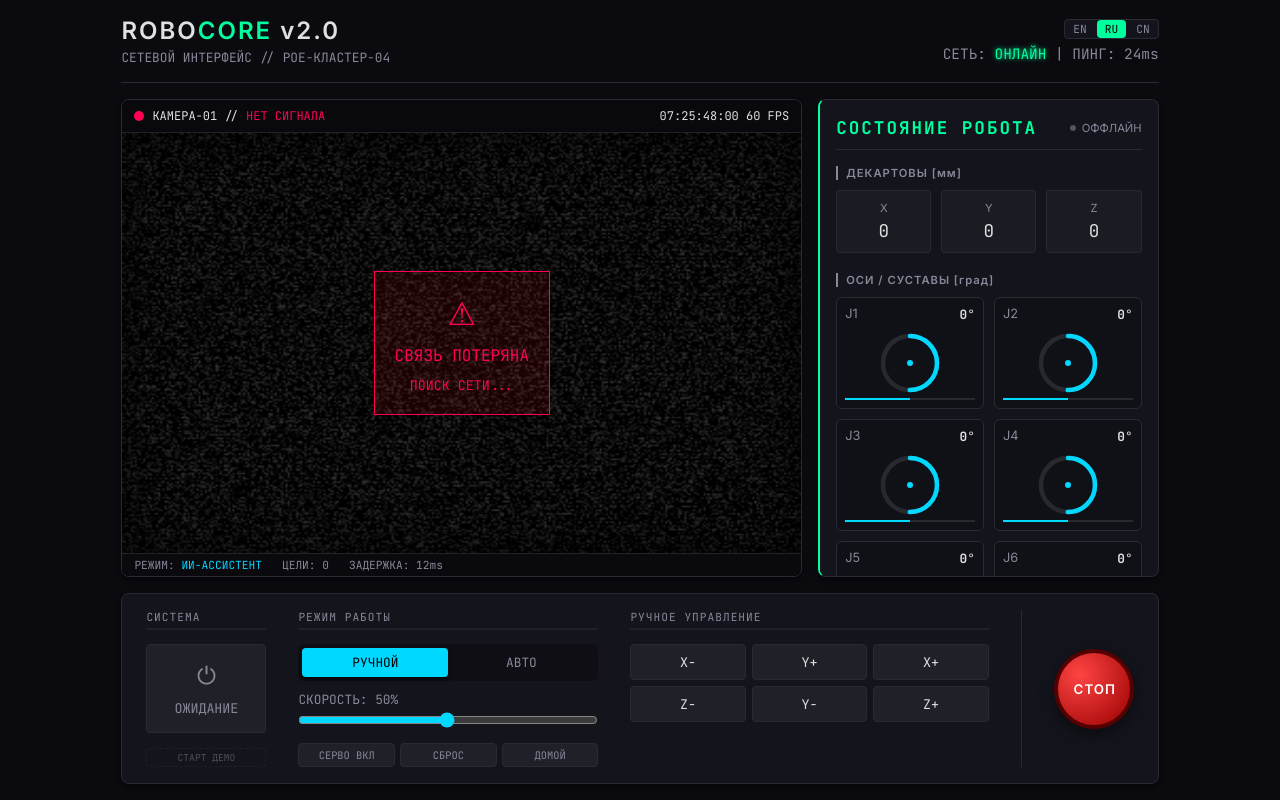
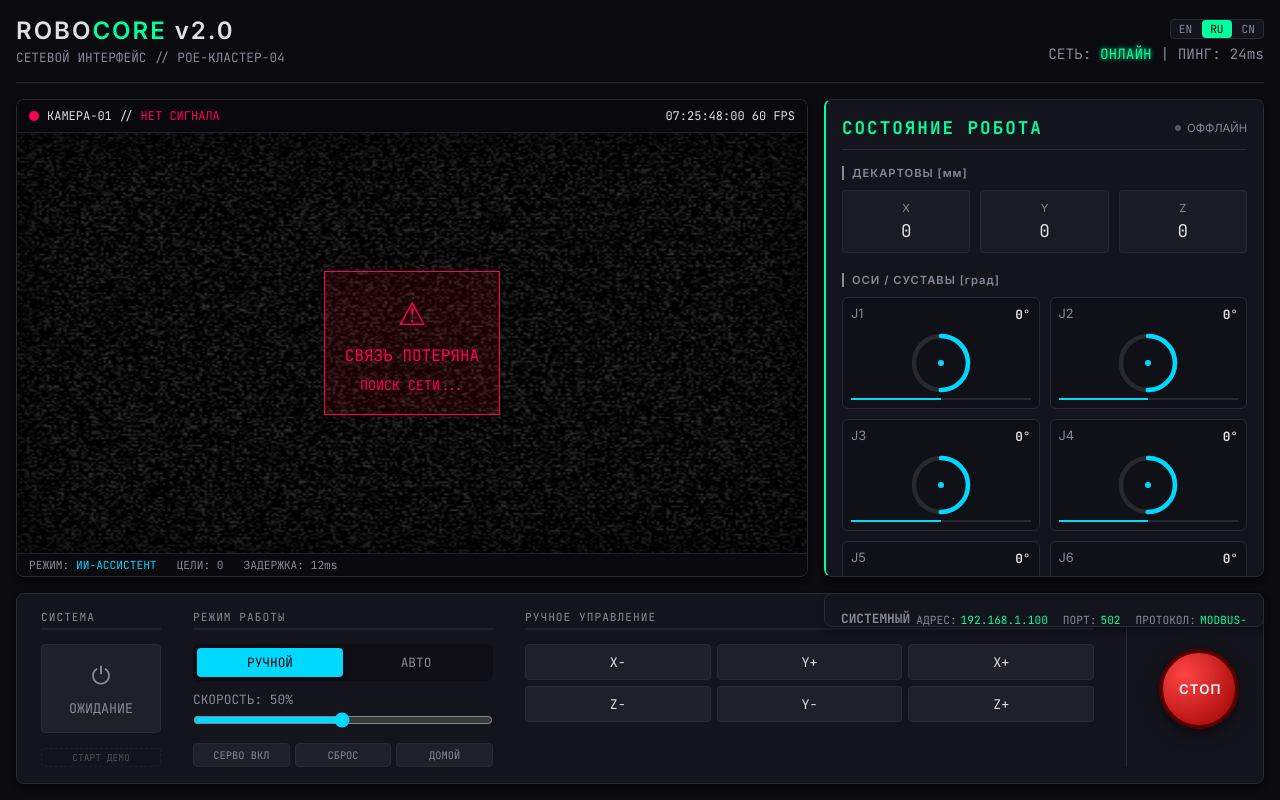
Before and after one commit to digitalfuture/robo-code, a Vue app: page / in a window 1280 px wide. Built offline with nearby package versions, Linux system fonts and the light colour scheme.

Commit message:
feat: add connection info, shared system logs, and command tracking

```diff
--- a/src/App.vue
+++ b/src/App.vue
@@ -56,10 +56,16 @@ const langs: Language[] = ['EN', 'RU', 'CN'];
   display: flex;
   flex-direction: column;
   height: 100vh;
+  width: 100%;
   padding: 1rem;
   gap: 1rem;
-  max-width: 1600px;
-  margin: 0 auto;
+  margin: 0;
+  box-sizing: border-box;
+
+  @media (max-width: 1200px) {
+    padding: 0.5rem;
+    gap: 0.5rem;
+  }
 }
 
 header {
@@ -116,9 +122,15 @@ header {
 .dashboard-grid {
   flex-grow: 1;
   display: grid;
-  grid-template-columns: 2fr 1fr;
+  grid-template-columns: 1.8fr 1fr;
   gap: 1rem;
-  min-height: 0; /* Important for scroll */
+  min-height: 0;
+
+  @media (max-width: 1024px) {
+    grid-template-columns: 1fr;
+    overflow-y: auto;
+    padding-right: 5px; /* Space for scrollbar if stacked */
+  }
 }
 
 .main-view {
--- a/src/assets/main.scss
+++ b/src/assets/main.scss
@@ -6,7 +6,9 @@
   --color-panel: #14141d;
   --color-border: #2a2a35;
   --color-primary: #00ff9d; /* Neon Green */
+  --color-primary-rgb: 0, 255, 157;
   --color-danger: #ff0055; /* Neon Red */
+  --color-danger-rgb: 255, 0, 85;
   --color-info: #00d9ff; /* Cyan */
   --color-warning: #ffcc00;
   --color-text: #e0e0e0;
@@ -30,6 +32,7 @@ body {
   color: var(--color-text);
   font-family: var(--font-main);
   height: 100vh;
+  width: 100vw;
   overflow: hidden;
   -webkit-font-smoothing: antialiased;
 }
@@ -39,6 +42,37 @@ body {
   width: 100%;
   display: flex;
   flex-direction: column;
+}
+
+/* Custom Styled Scrollbars */
+* {
+  &::-webkit-scrollbar {
+    width: 6px;
+    height: 6px;
+  }
+
+  &::-webkit-scrollbar-track {
+    background: rgba(0, 0, 0, 0.2);
+    border-radius: 10px;
+  }
+
+  &::-webkit-scrollbar-thumb {
+    background: var(--color-border);
+    border-radius: 10px;
+    border: 1px solid rgba(255, 255, 255, 0.05);
+    transition: background 0.2s ease;
+
+    &:hover {
+      background: var(--color-primary);
+      box-shadow: 0 0 10px var(--color-primary);
+    }
+  }
+}
+
+/* For Firefox */
+* {
+  scrollbar-width: thin;
+  scrollbar-color: var(--color-border) rgba(0, 0, 0, 0.2);
 }
 
 /* Utilities */
--- a/src/components/ConsoleLog.vue
+++ b/src/components/ConsoleLog.vue
@@ -1,27 +1,12 @@
 <script setup lang="ts">
-import { ref, onMounted, nextTick } from 'vue';
+import { ref, onMounted, nextTick, watch } from 'vue';
 import { t } from '../services/i18n';
+import { robotService } from '../services/robotState';
 
-interface Log {
-  id: number;
-  time: string;
-  type: 'info' | 'warn' | 'error' | 'success';
-  msg: string;
-}
+const logContainer = ref<HTMLElement | null>(null);
+const state = robotService.state;
 
-const logs = ref<Log[]>([]);
-const logContainer = ref<HTMLElement | null>(null);
-
-const addLog = (msg: string, type: Log['type'] = 'info') => {
-  const now = new Date();
-  logs.value.push({
-    id: Date.now(),
-    time: now.toLocaleTimeString(),
-    type,
-    msg
-  });
-  if (logs.value.length > 50) logs.value.shift();
-
+const scrollToBottom = () => {
   nextTick(() => {
     if (logContainer.value) {
       logContainer.value.scrollTop = logContainer.value.scrollHeight;
@@ -29,37 +14,46 @@ const addLog = (msg: string, type: Log['type'] = 'info') => {
   });
 };
 
+watch(() => state.logs.length, scrollToBottom);
+
 onMounted(() => {
-  // Simulate logs
-  addLog(t('log.init'), 'success');
-  addLog(t('log.connecting'), 'info');
-  addLog(t('log.waiting'), 'warn');
-  setTimeout(() => addLog(t('log.connected'), 'success'), 1000);
-
-  setInterval(() => {
-    if (Math.random() > 0.6) {
-      const msgs: { t: Log['type']; m: string }[] = [
-        { t: 'info', m: 'POSITION UPDATE [0x1404]' },
-        { t: 'success', m: 'AI CORRECT [OK]' },
-        { t: 'warn', m: 'LATENCY > 50ms' },
-        { t: 'info', m: 'SCANNING...' }
-      ];
-      const randomIndex = Math.floor(Math.random() * msgs.length);
-      const item = msgs[randomIndex];
-      if (item) {
-        addLog(item.m, item.t);
-      }
-    }
-  }, 1500);
+  scrollToBottom();
+  if (state.logs.length === 0) {
+    robotService.addLog(t('log.init'), 'success');
+  }
 });
 </script>
 
 <template>
   <div class="console-log panel">
-    <h3 class="title mono">{{ t('log.title') }}</h3>
+    <div class="console-header">
+      <h3 class="title mono">{{ t('log.title') }}</h3>
+
+      <div class="connection-details mono">
+        <div class="detail-item">
+          <span class="label">{{ t('log.address') }}:</span>
+          <span class="value">{{ state.connection.address }}</span>
+        </div>
+        <div class="detail-item">
+          <span class="label">{{ t('log.port') }}:</span>
+          <span class="value">{{ state.connection.port }}</span>
+        </div>
+        <div class="detail-item">
+          <span class="label">{{ t('log.protocol') }}:</span>
+          <span class="value">{{ state.connection.protocol }}</span>
+        </div>
+      </div>
+    </div>
+
+    <div v-if="!state.isConnected" class="offline-overlay mono">
+      <div class="pulse-icon"></div>
+      <span>{{ t('log.no_connection') }}</span>
+    </div>
+
     <div class="logs-container mono" ref="logContainer">
-      <div v-for="log in logs" :key="log.id" class="log-entry" :class="log.type">
+      <div v-for="log in state.logs" :key="log.id" class="log-entry" :class="log.type">
         <span class="time">[{{ log.time }}]</span>
+        <span class="type-badge" v-if="log.type === 'cmd'">CMD</span>
         <span class="msg">{{ log.msg }}</span>
       </div>
     </div>
@@ -72,13 +66,61 @@ onMounted(() => {
   flex-direction: column;
   height: 100%;
   overflow: hidden;
+  position: relative;
+}
+
+.console-header {
+  display: flex;
+  justify-content: space-between;
+  align-items: center;
+  margin-bottom: 0.5rem;
+  border-bottom: 1px solid var(--color-border);
+  padding-bottom: 0.25rem;
 }
 
 .title {
   color: var(--color-text-dim);
   font-size: 0.8rem;
-  margin-bottom: 0.5rem;
-  border-bottom: 1px solid var(--color-border);
+  margin: 0;
+}
+
+.connection-details {
+  display: flex;
+  gap: 15px;
+  font-size: 0.7rem;
+
+  .detail-item {
+    display: flex;
+    gap: 4px;
+    .label { color: var(--color-text-dim); }
+    .value { color: var(--color-primary); }
+  }
+}
+
+.offline-overlay {
+  background: rgba(var(--color-danger-rgb), 0.1);
+  border: 1px solid var(--color-danger);
+  padding: 8px;
+  margin-bottom: 8px;
+  border-radius: 4px;
+  display: flex;
+  align-items: center;
+  gap: 10px;
+  font-size: 0.8rem;
+  color: var(--color-danger);
+
+  .pulse-icon {
+    width: 8px;
+    height: 8px;
+    background: var(--color-danger);
+    border-radius: 50%;
+    animation: pulse 1s infinite alternate;
+  }
+}
+
+@keyframes pulse {
+  from { opacity: 0.4; }
+  to { opacity: 1; }
 }
 
 .logs-container {
@@ -88,28 +130,37 @@ onMounted(() => {
   display: flex;
   flex-direction: column;
   gap: 4px;
-
-  &::-webkit-scrollbar {
-    width: 6px;
-  }
-  &::-webkit-scrollbar-track {
-    background: var(--color-bg);
-  }
-  &::-webkit-scrollbar-thumb {
-    background: var(--color-border);
-  }
+  scrollbar-width: thin;
+  scrollbar-color: var(--color-border) transparent;
 }
 
 .log-entry {
   display: flex;
   gap: 8px;
+  align-items: baseline;
 
   .time { color: var(--color-text-dim); width: 68px; flex-shrink: 0; }
-  .msg { white-space: nowrap; overflow: hidden; text-overflow: ellipsis; }
+  .msg {
+    white-space: pre-wrap;
+    word-break: break-all;
+  }
+
+  .type-badge {
+    font-size: 0.6rem;
+    padding: 0px 4px;
+    background: var(--color-border);
+    color: var(--color-text-dim);
+    border-radius: 2px;
+    line-height: normal;
+  }
 
   &.info .msg { color: var(--color-text); }
   &.warn .msg { color: var(--color-warning); }
   &.error .msg { color: var(--color-danger); }
   &.success .msg { color: var(--color-primary); }
+  &.cmd {
+    .msg { color: #00ffea; font-style: italic; }
+    .type-badge { background: #00ffea33; color: #00ffea; }
+  }
 }
 </style>
--- a/src/components/ControlPanel.vue
+++ b/src/components/ControlPanel.vue
@@ -26,6 +26,15 @@ const toggleDemo = () => {
 
 const setMode = (m: 'AUTO' | 'MANUAL') => {
   mode.value = m;
+  robotService.sendCommand('SET_MODE', { mode: m });
+};
+
+const handleJog = (axis: string) => {
+    robotService.sendCommand('JOG', { axis, speed: speed.value });
+};
+
+const handleAction = (action: string) => {
+    robotService.sendCommand(action);
 };
 </script>
 
@@ -69,9 +78,9 @@ const setMode = (m: 'AUTO' | 'MANUAL') => {
       </div>
 
       <div class="sub-actions">
-          <button class="sm-btn">{{ t('control.servo') }}</button>
-          <button class="sm-btn">{{ t('control.reset') }}</button>
-          <button class="sm-btn">{{ t('control.home') }}</button>
+          <button class="sm-btn" @click="handleAction('SERVO_ON')">{{ t('control.servo') }}</button>
+          <button class="sm-btn" @click="handleAction('RESET')">{{ t('control.reset') }}</button>
+          <button class="sm-btn" @click="handleAction('HOME')">{{ t('control.home') }}</button>
       </div>
     </div>
 
@@ -80,12 +89,12 @@ const setMode = (m: 'AUTO' | 'MANUAL') => {
       <div class="label-heading mono">{{ t('control.manualdata') }}</div>
 
       <div v-if="mode === 'MANUAL'" class="jog-grid">
-         <button class="jog-btn">X-</button>
-         <button class="jog-btn">Y+</button>
-         <button class="jog-btn">X+</button>
-         <button class="jog-btn">Z-</button>
-         <button class="jog-btn">Y-</button>
-         <button class="jog-btn">Z+</button>
+         <button class="jog-btn" @click="handleJog('X-')">X-</button>
+         <button class="jog-btn" @click="handleJog('Y+')">Y+</button>
+         <button class="jog-btn" @click="handleJog('X+')">X+</button>
+         <button class="jog-btn" @click="handleJog('Z-')">Z-</button>
+         <button class="jog-btn" @click="handleJog('Y-')">Y-</button>
+         <button class="jog-btn" @click="handleJog('Z+')">Z+</button>
       </div>
 
       <div v-else class="auto-msg mono">
@@ -96,7 +105,7 @@ const setMode = (m: 'AUTO' | 'MANUAL') => {
 
     <!-- Emergency Stop -->
     <div class="estop-wrapper">
-       <button class="estop-btn">
+       <button class="estop-btn" @click="handleAction('ESTOP')">
          <span>{{ t('control.stop') }}</span>
        </button>
     </div>
@@ -111,6 +120,12 @@ const setMode = (m: 'AUTO' | 'MANUAL') => {
   padding: 1rem 1.5rem;
   gap: 2rem;
   background: var(--color-panel);
+  flex-wrap: wrap;
+
+  @media (max-width: 1200px) {
+    gap: 1rem;
+    padding: 1rem;
+  }
 }
 
 .group {
--- a/src/components/RobotStatus.vue
+++ b/src/components/RobotStatus.vue
@@ -179,7 +179,7 @@ const getPropColor = (val: number) => {
 
 .joints-grid {
   display: grid;
-  grid-template-columns: 1fr 1fr; /* 2 columns */
+  grid-template-columns: repeat(auto-fill, minmax(140px, 1fr));
   gap: 10px;
 }
 
--- a/src/services/i18n.ts
+++ b/src/services/i18n.ts
@@ -64,6 +64,12 @@ const translations: Record<Language, Record<string, string>> = {
     'log.connecting': 'Connecting to Camera...',
     'log.waiting': 'Waiting for robot handshake...',
     'log.connected': 'Robot handshake successful',
+    'log.address': 'ADDRESS',
+    'log.port': 'PORT',
+    'log.protocol': 'PROTOCOL',
+    'log.sending': 'SENDING',
+    'log.received': 'RECEIVED',
+    'log.no_connection': 'OFFLINE: WAITING FOR LINK',
   },
   RU: {
     'header.subtitle': 'СЕТЕВОЙ ИНТЕРФЕЙС // POE-КЛАСТЕР-04',
@@ -111,6 +117,12 @@ const translations: Record<Language, Record<string, string>> = {
     'log.connecting': 'Подключение к камере (PoE)...',
     'log.waiting': 'Ожидание связи с контроллером...',
     'log.connected': 'Связь с роботом установлена',
+    'log.address': 'АДРЕС',
+    'log.port': 'ПОРТ',
+    'log.protocol': 'ПРОТОКОЛ',
+    'log.sending': 'ОТПРАВКА',
+    'log.received': 'ПРИЕМ',
+    'log.no_connection': 'ОФФЛАЙН: ОЖИДАНИЕ СВЯЗИ',
   },
   CN: {
     'header.subtitle': '网络接口 // POE-集群-04',
@@ -158,6 +170,12 @@ const translations: Record<Language, Record<string, string>> = {
     'log.connecting': '连接相机...',
     'log.waiting': '等待机器人握手...',
     'log.connected': '机器人连接成功',
+    'log.address': '地址',
+    'log.port': '端口',
+    'log.protocol': '协议',
+    'log.sending': '发送',
+    'log.received': '接收',
+    'log.no_connection': '离线: 等待连接',
   }
 };
 
--- a/src/services/robotState.ts
+++ b/src/services/robotState.ts
@@ -1,8 +1,20 @@
 import { reactive, readonly } from 'vue';
 
 // Define the shape of our robot state
+interface LogEntry {
+  id: number;
+  time: string;
+  type: 'info' | 'warn' | 'error' | 'success' | 'cmd';
+  msg: string;
+}
+
 interface RobotState {
   isConnected: boolean;
+  connection: {
+    address: string;
+    port: number;
+    protocol: string;
+  };
   mode: 'MANUAL' | 'AUTO';
   coordinates: {
     x: number;
@@ -16,37 +28,54 @@ interface RobotState {
   camera: {
     hasSignal: boolean;
     targets: any[];
-  }
+  };
+  logs: LogEntry[];
 }
 
 // Initial State - DISCONNECTED by default
 const state = reactive<RobotState>({
   isConnected: false,
+  connection: {
+    address: '192.168.1.100',
+    port: 502,
+    protocol: 'MODBUS-TCP'
+  },
   mode: 'MANUAL',
   coordinates: { x: 0, y: 0, z: 0, r: 0, p: 0, y_rot: 0 },
   joints: [0, 0, 0, 0, 0, 0],
   camera: {
     hasSignal: false,
     targets: []
-  }
+  },
+  logs: []
 });
 
 /**
  * Service to handle actual data flow.
- * Currently just a skeleton for the real connection.
  */
 export const robotService = {
   state: readonly(state),
 
+  addLog(msg: string, type: LogEntry['type'] = 'info') {
+    const now = new Date();
+    state.logs.push({
+      id: Date.now() + Math.random(),
+      time: now.toLocaleTimeString(),
+      type,
+      msg
+    });
+    if (state.logs.length > 100) state.logs.shift();
+  },
+
   connect() {
     if (state.isConnected) return;
 
-    // Connect to our Local Node.js Proxy (which bridges to Modbus TCP)
-    console.log(`[Service] Connecting to Proxy at ws://localhost:3000...`);
+    this.addLog(`Connecting to Proxy at ws://localhost:3000...`, 'info');
     const ws = new WebSocket('ws://localhost:3000');
 
     ws.onopen = () => {
-        console.log('[Service] Proxy Connected');
+        this.addLog('Proxy Connected', 'success');
+        this.addLog(`Handshaking with Robot at ${state.connection.address}:${state.connection.port}...`, 'info');
         state.isConnected = true;
     };
 
@@ -55,7 +84,7 @@ export const robotService = {
             const data = JSON.parse(event.data);
 
             if (data.type === 'STATUS') {
-                // state.isConnected = data.connected; // Proxy tells us if IT is connected to robot
+                // state.isConnected = data.connected;
             }
             if (data.type === 'TELEMETRY') {
                 state.coordinates = data.coords || state.coordinates;
@@ -67,32 +96,34 @@ export const robotService = {
     };
 
     ws.onclose = () => {
-        console.log('[Service] Proxy Disconnected');
+        this.addLog('Proxy Disconnected', 'error');
         state.isConnected = false;
     };
-
-    // Store WS instance if needed for sending commands
-    // (We would need to add a command method to the service)
   },
 
   disconnect() {
-      // Close WS
+      this.addLog('Manual Disconnect Triggered', 'warn');
       state.isConnected = false;
-      // In a real implementation we'd store the ws variable outside to close it
   },
 
-  // This method will be called when we receive real data packet
-  updateTelemetry() {
-    // Legacy / Direct update
+  sendCommand(cmd: string, params: any = {}) {
+    if (!state.isConnected) {
+        this.addLog(`Failed to send ${cmd}: No connection`, 'error');
+        return;
+    }
+    // const payload = JSON.stringify({ cmd, params });
+    this.addLog(`SENT: ${cmd} ${JSON.stringify(params)}`, 'cmd');
+    // In real app: ws.send(payload);
   },
 
-  // Call this to simulate a connection for DEMO purposes only (Explicit user action)
   toggleDemoMode(enabled: boolean) {
     if (enabled) {
+        this.addLog('DEMO MODE STARTED', 'success');
         state.isConnected = true;
         state.camera.hasSignal = true;
         startSimulation();
     } else {
+        this.addLog('DEMO MODE STOPPED', 'warn');
         state.isConnected = false;
         state.camera.hasSignal = false;
         stopSimulation();
@@ -100,7 +131,7 @@ export const robotService = {
   }
 };
 
-// --- SIMULATION LOGIC (Moved out of components) ---
+// --- SIMULATION LOGIC ---
 let simTimer: number | null = null;
 
 function startSimulation() {
@@ -119,13 +150,17 @@ function startSimulation() {
        return +(Math.sin(elapsed * 0.5 + offset) * 90).toFixed(1);
     });
 
-    // Simulate occasional target detection
+    if (Math.random() > 0.95) {
+        const cmds = ['MOVJ', 'MOVL', 'SET_OUT', 'GET_POS'];
+        const randomCmd = cmds[Math.floor(Math.random() * cmds.length)];
+        robotService.sendCommand(randomCmd as string, { t: Date.now() % 1000 });
+    }
+
     if (Math.random() > 0.8) {
        state.camera.targets = [{ x: 50, y: 50, w: 10, h: 10, cls: 'TEST', conf: 0.99 }];
     } else {
        state.camera.targets = [];
     }
-
   }, 50);
 }
 
@@ -134,7 +169,6 @@ function stopSimulation() {
     clearInterval(simTimer);
     simTimer = null;
   }
-  // Reset values
   state.coordinates = { x: 0, y: 0, z: 0, r: 0, p: 0, y_rot: 0 };
   state.joints = [0, 0, 0, 0, 0, 0];
   state.camera.targets = [];
```
